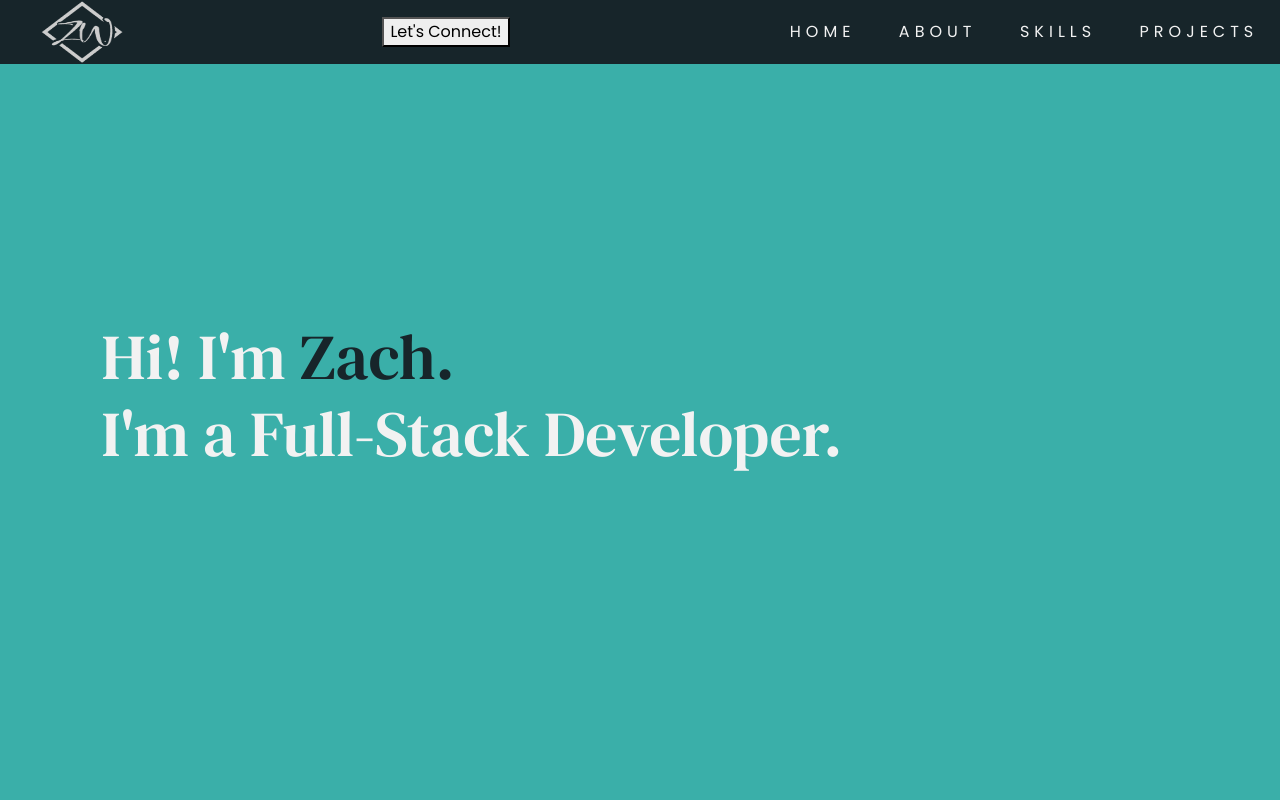
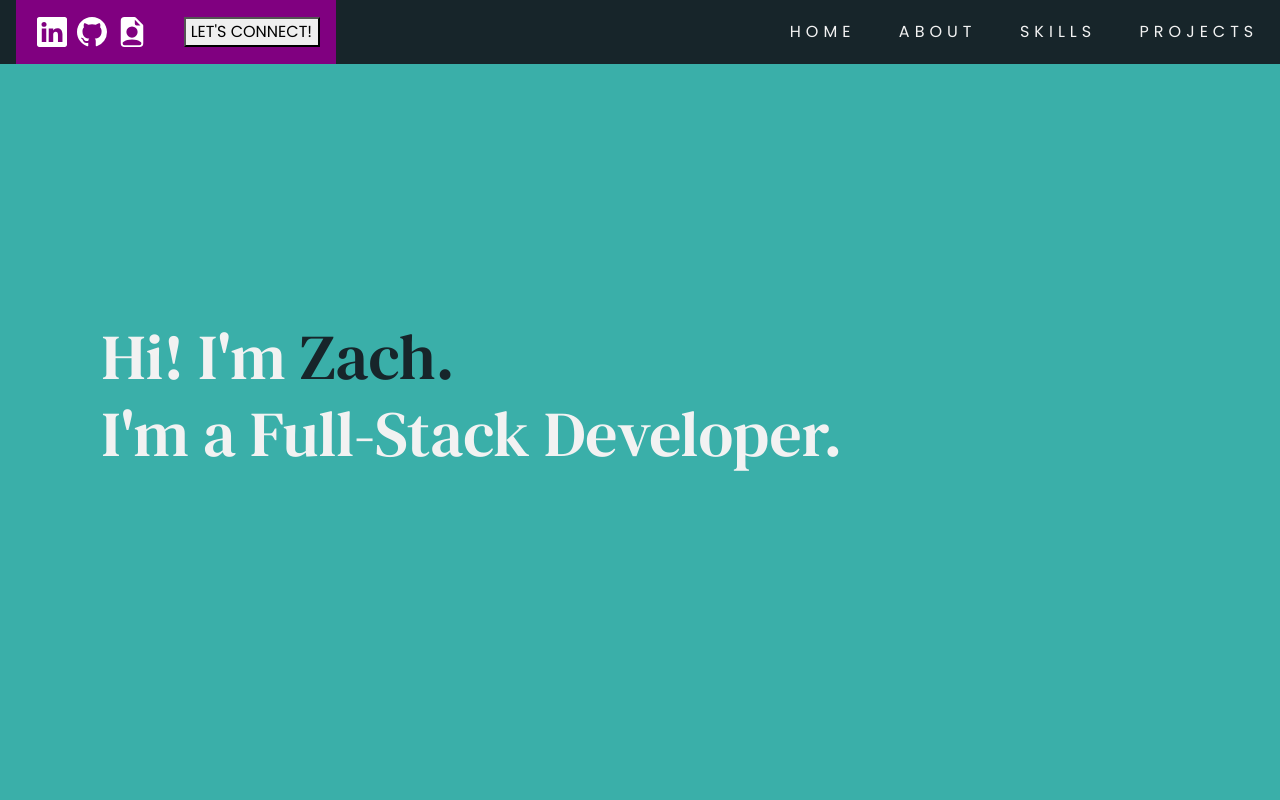
Before and after one commit to ZWatkins31/personal-portfolio, a React (Create React App) app: page / in a window 1280 px wide. Shown: the top 800 px of the page. Built offline with nearby package versions, Linux system fonts and the light colour scheme.

Commit message:
Updated files

```diff
--- a/src/App.css
+++ b/src/App.css
@@ -91,21 +91,23 @@ nav {
 
 }
 
-.logo-icon {
-  position: relative;
+.nav-left {
+  width: 20em;
+  display: flex;
+  align-items: center;
+  justify-content: space-around;
+  background-color: purple;
   height: 100%;
-  width: 7.75em;
-  /* background-color: red; */
-  padding-left: 2.5em;
+  margin-left: 1em;
 }
 
-.logo-icon img {
-  max-width: 100%;
-  max-height: 100%;
-  display: block;
-  background-color: transparent;
-  filter: invert(100%);
-  -webkit-filter: invert(100%);
+.social-icons a {
+  padding: 5px;
+}
+
+.nav-button {
+  font-family: 'Poppins';
+  padding-left: 5px;
 }
 
 .nav-links {
--- a/src/components/NavBar.js
+++ b/src/components/NavBar.js
@@ -27,11 +27,21 @@ const NavBar = () => {
 
   return (
     <nav>
-      <div className="logo-icon">
-        <img src={logo} alt="Logo" />
-      </div>
-      <div>
-        <button>Let's Connect!</button>
+      <div className="nav-left">
+        <div className="social-icons">
+          <a href="#">
+            <Linkedin color="background" size={30} />
+          </a>
+          <a href="#">
+            <Github color="background" size={30} />
+          </a>
+          <a href="#">
+            <FileEarmarkPersonFill color="background" size={30} />
+          </a>
+        </div>
+        <div>
+          <button className="nav-button">LET'S CONNECT!</button>
+        </div>
       </div>
       <div className="nav-links">
         <a href="#">HOME</a>
```
